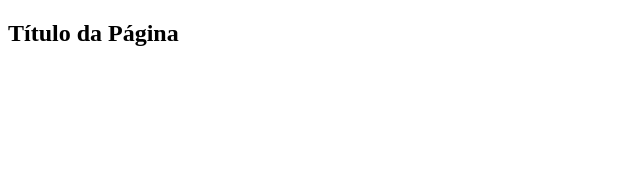
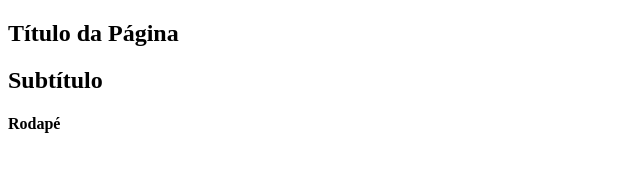
Before and after one commit to JoseRobson2000/TestesSenac, a plain HTML site: page ExemploHTML/index.html in a window 1280 px wide. Shown: the whole page, without its empty margins (0-640 px from the left). Drawn offline with Linux system fonts and the light colour scheme.

Commit message:
Add Rodapé

```diff
--- a/ExemploHTML/index.html
+++ b/ExemploHTML/index.html
@@ -7,5 +7,7 @@
 </head>
 <body>
     <h2> Título da Página</h2>
+    <h2>Subtítulo</h2>
+    <h4>Rodapé</h4>
 </body>
 </html>
```
